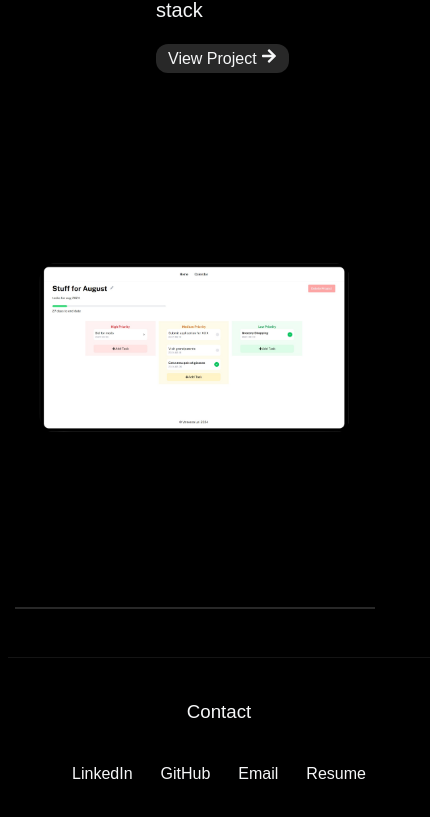
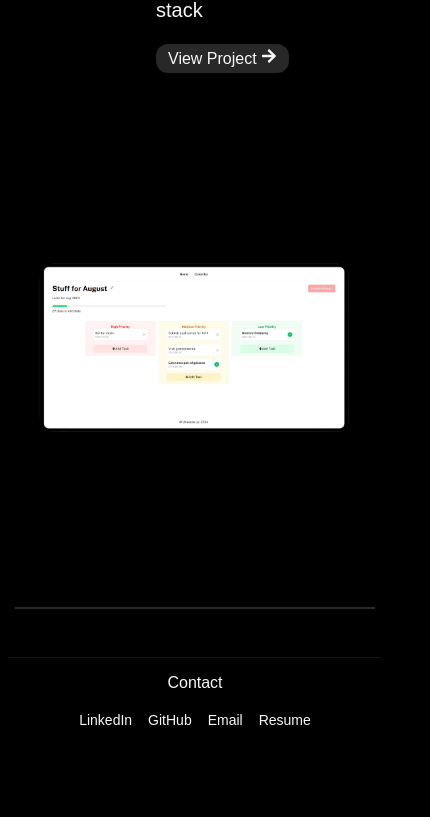
Before and after one commit to vanesssalai/portfolio, a React (Vite) app: page / in a window 390 px wide. Shown: the part 2787-3604 px from the top of the page, 430 px wide, since content can reach past the window. After the commit the page ends 3547 px from the top, so only its background shows below. Built offline with nearby package versions, Linux system fonts and the light colour scheme; a web font is replaced by a local one.

Commit message:
footer reactive

```diff
--- a/src/layout/Footer/Footer.css
+++ b/src/layout/Footer/Footer.css
@@ -1,16 +1,16 @@
 footer {
     margin-top: auto;
     padding: 24px;
-    width: auto;
+    width: 100%;
     max-width: 960px;
     display: flex;
     margin-left: auto;
     margin-right: auto;
-    width: 100%;
     flex-direction: column;
     justify-content: center;
     align-items: center;
-    border-top:  1px solid rgb(20, 20, 20);
+    border-top: 1px solid rgb(20, 20, 20);
+    box-sizing: border-box;
 }
 
 .footer-content {
@@ -19,28 +19,48 @@ footer {
     flex-direction: column;
     justify-content: center;
     align-items: center;
-
-    h3 {
-        font-weight: 500;
-    }
 }
 
-.footer-icon {
-    width: 80%;
-    padding: 24px 8px;
+.footer-content h3 {
+    font-weight: 500;
+    margin: 0 0 16px 0;
+}
+
+.footer-links {
+    width: 100%;
+    padding: 16px 0;
     display: flex;
     justify-content: center;
-    cursor: pointer;
+    flex-wrap: wrap;
     gap: 28px;
-    text-decoration: none;
 }
 
-.footer-icon a {
+.footer-links a {
     color: #F6F7F8;
     text-decoration: none;
     transition: 0.5s;
 }
 
-.footer-icon a:hover {
+.footer-links a:hover {
     text-decoration: underline;
 }
+
+@media (max-width: 768px) {
+    footer {
+        padding: 16px;
+    }
+
+    .footer-content h3 {
+        font-size: 16px;
+        margin-bottom: 12px;
+    }
+
+    .footer-links {
+        padding: 8px 0;
+        gap: 16px;
+    }
+
+    .footer-links a {
+        font-size: 14px;
+    }
+}
--- a/src/layout/Footer/Footer.jsx
+++ b/src/layout/Footer/Footer.jsx
@@ -6,7 +6,7 @@ export default function Footer() {
         <footer>
             <div className='footer-content'>
                 <h3>Contact</h3>
-                <div className='footer-icon'>
+                <div className='footer-links'>
                     <a href='https://www.linkedin.com/in/vanessa-lai-2496b52b2/'>LinkedIn</a>
                     <a href='https://github.com/vanesssalai'>GitHub</a>
                     <a href='mailto:vlaiyz2605@gmail.com'>Email</a>
```
